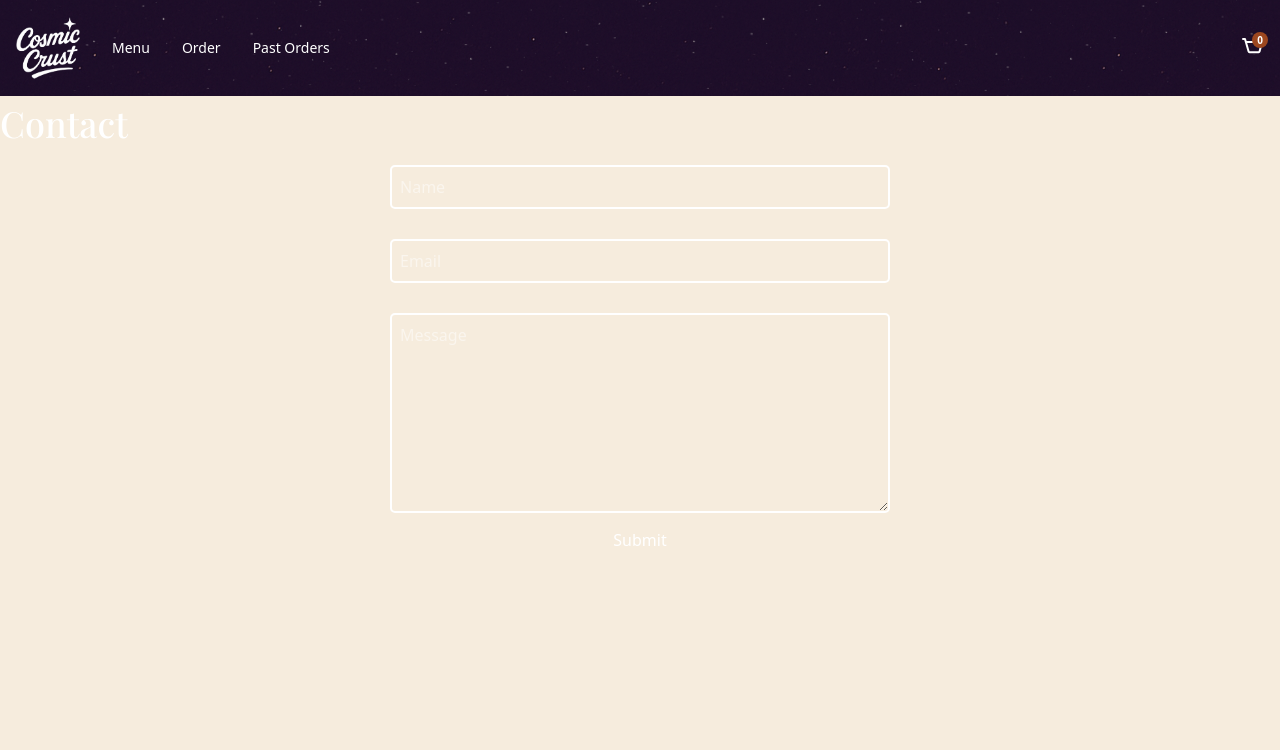
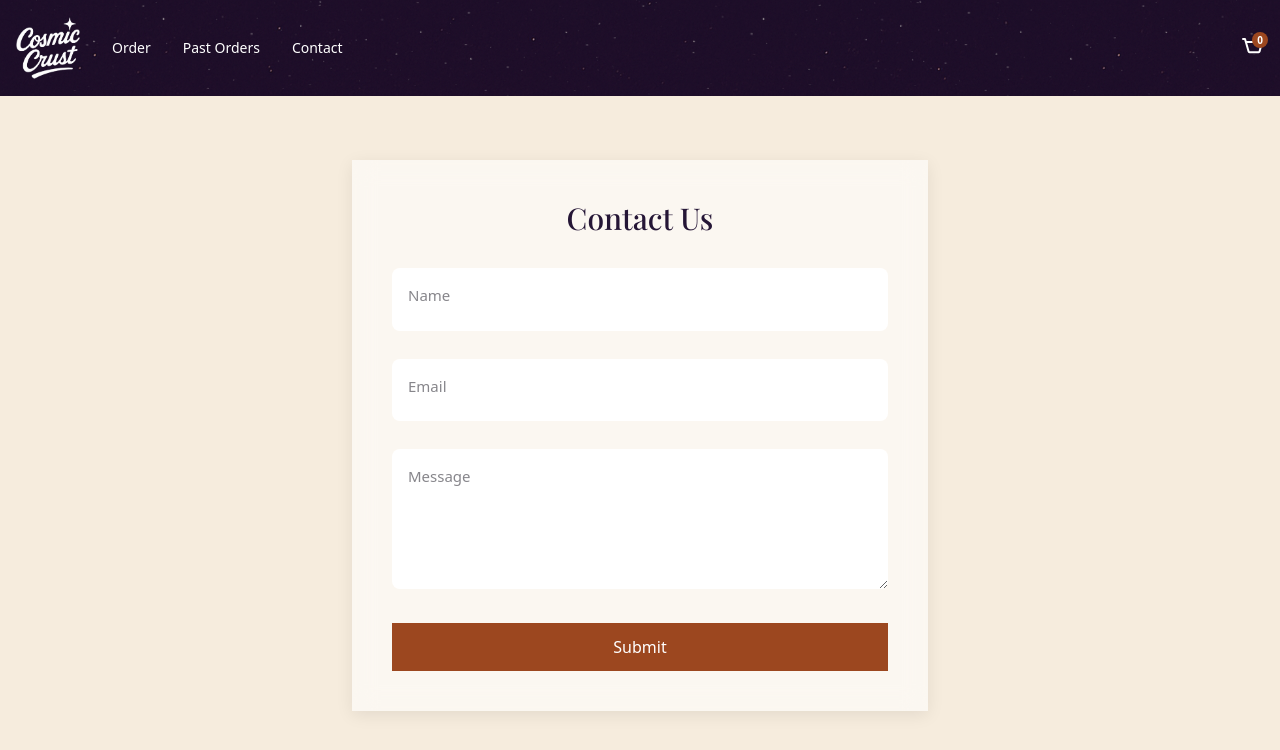
Before and after one commit to ejones29/cosmic-crust, a React (Vite) app in the folder client/: page /contact in a window 1280 px wide. Shown: the top 750 px of the page. Built offline with nearby package versions, Linux system fonts and the light colour scheme.

Commit message:
layers in tailwind styles on contact page / form and adds Contact nav items to header and bottom bar nav

```diff
--- a/client/src/components/BottomNav.tsx
+++ b/client/src/components/BottomNav.tsx
@@ -7,6 +7,7 @@ import { HiHome } from "react-icons/hi";
 import { FaReceipt, FaPizzaSlice } from "react-icons/fa";
 // import { RiAccountCircleFill } from "react-icons/ri";
 import { RiShoppingCart2Fill } from "react-icons/ri";
+import { FiMessageCircle } from "react-icons/fi";
 
 const NavItem = ({
   label,
@@ -36,8 +37,9 @@ const BottomNav: React.FC = () => {
   return (
     <nav className="bg-cosmic-midnight-plum shadow-deep rounded-pill fixed bottom-4 left-1/2 z-50 flex w-[92%] max-w-sm -translate-x-1/2 justify-around px-2 py-3 pb-[calc(env(safe-area-inset-bottom,0px)+0.75rem)] md:hidden">
       <NavItem label="Home" icon={<HiHome />} to="/" />
-      <NavItem label="Menu" icon={<FaPizzaSlice />} to="/menu" />
+      {/* <NavItem label="Menu" icon={<FaPizzaSlice />} to="/menu" /> */}
       <NavItem label="Order" icon={<FaReceipt />} to="/order" />
+      <NavItem label="Contact" icon={<FiMessageCircle />} to="/contact" />
       {/* Cart with badge */}
       <NavItem
         label="Cart"
--- a/client/src/components/Header.tsx
+++ b/client/src/components/Header.tsx
@@ -33,12 +33,12 @@ export const Header: React.FC = () => {
 
         {/* Center nav (desktop only) */}
         <nav className="hidden items-center gap-8 text-sm text-white md:flex">
-          <Link
+          {/* <Link
             to="/menu"
             className="text-white/85 transition-colors hover:text-white hover:drop-shadow-[0_0_6px_rgba(245,201,120,0.55)]"
           >
             Menu
-          </Link>
+          </Link> */}
           <Link
             to="/order"
             className="text-white/85 transition-colors hover:text-white hover:drop-shadow-[0_0_6px_rgba(245,201,120,0.55)]"
@@ -50,6 +50,12 @@ export const Header: React.FC = () => {
             className="text-white/85 transition-colors hover:text-white hover:drop-shadow-[0_0_6px_rgba(245,201,120,0.55)]"
           >
             Past Orders
+          </Link>
+          <Link
+            to="/contact"
+            className="text-white/85 transition-colors hover:text-white hover:drop-shadow-[0_0_6px_rgba(245,201,120,0.55)]"
+          >
+            Contact
           </Link>
         </nav>
         {/* Right: Cart Icon */}
--- a/client/src/public/styles.css
+++ b/client/src/public/styles.css
@@ -163,7 +163,6 @@ html {
 h1 {
   font-family: var(--display-font);
   font-weight: normal;
-  /* font-size: 48px; */
 }
 
 h2 {
@@ -194,7 +193,6 @@ p {
   font-family: var(--font);
   font-size: 16px;
   line-height: 1.5;
-  /* color: var(--border); */
 }
 
 ul,
@@ -203,7 +201,6 @@ ol {
 }
 
 a {
-  text-decoration: none;
   color: inherit;
 }
 
@@ -215,29 +212,6 @@ textarea {
 
 button {
   cursor: pointer;
-}
-
-.nav-cart {
-  margin-left: auto;
-  display: flex;
-  align-items: center;
-  justify-content: center;
-  font-size: 32px;
-}
-
-.nav-cart-number {
-  background-color: var(--secondary);
-  color: white;
-  display: flex;
-  align-items: center;
-  justify-content: center;
-  position: relative;
-  top: -17px;
-  left: -17px;
-  width: 20px;
-  height: 20px;
-  font-size: 12px;
-  border-radius: 50%;
 }
 
 #modal {
@@ -273,42 +247,3 @@ button {
   color: var(--primary);
   text-decoration: underline;
 }
-
-.contact form {
-  display: flex;
-  flex-direction: column;
-  align-items: center;
-  justify-items: center;
-}
-
-.contact input,
-.contact textarea {
-  width: 500px;
-  padding: 8px;
-  border: 2px solid var(--border);
-  border-radius: 5px;
-  margin-bottom: 15px;
-  margin-top: 15px;
-}
-
-.contact textarea {
-  min-height: 200px;
-}
-
-.contact input:focus,
-.contact textarea:focus {
-  border-color: var(--primary);
-}
-
-.contact input:disabled {
-  background-color: #999;
-}
-
-.contact h3 {
-  font-family: var(--font);
-  color: var(--secondary);
-  text-align: center;
-  margin: 50px;
-  font-weight: normal;
-  font-size: 30px;
-}
--- a/client/src/routes/contact.lazy.tsx
+++ b/client/src/routes/contact.lazy.tsx
@@ -1,49 +1,220 @@
-import { useFormStatus } from "react-dom";
 import { createLazyFileRoute } from "@tanstack/react-router";
 import { useMutation } from "@tanstack/react-query";
-import postContact from "../api/postContact.ts";
+import postContact from "../api/postContact";
+import { useState } from "react";
+import { Link } from "@tanstack/react-router";
 
 export const Route = createLazyFileRoute("/contact")({
   component: ContactRoute,
 });
 
+// ------------------
+// Validation helpers
+// ------------------
+function validateContactForm(form: ContactFormState): ContactErrors {
+  const errors: ContactErrors = {};
+
+  if (!form.name.trim()) {
+    errors.name = "Name is required.";
+  }
+
+  if (!form.email.trim()) {
+    errors.email = "Email is required.";
+  } else if (!/^[^\s@]+@[^\s@]+\.[^\s@]+$/.test(form.email)) {
+    errors.email = "Please enter a valid email address.";
+  }
+
+  if (!form.message.trim()) {
+    errors.message = "Message is required.";
+  }
+
+  return errors;
+}
+
+interface ContactFormState {
+  name: string;
+  email: string;
+  message: string;
+}
+
+interface ContactErrors {
+  name?: string;
+  email?: string;
+  message?: string;
+}
+
 function ContactRoute() {
+  const [form, setForm] = useState<ContactFormState>({
+    name: "",
+    email: "",
+    message: "",
+  });
+
+  const [errors, setErrors] = useState<ContactErrors>({});
+
   const mutation = useMutation({
     mutationKey: ["contact"],
-    mutationFn: function (formData) {
-      return postContact(
-        formData.get("name"),
-        formData.get("email"),
-        formData.get("message"),
-      );
-    },
+    mutationFn: (formData: FormData) =>
+      postContact(
+        formData.get("name") as string,
+        formData.get("email") as string,
+        formData.get("message") as string,
+      ),
   });
 
+  function handleSubmit(formData: FormData) {
+    const newErrors = validateContactForm({
+      name: formData.get("name") as string,
+      email: formData.get("email") as string,
+      message: formData.get("message") as string,
+    });
+
+    setErrors(newErrors);
+
+    if (Object.keys(newErrors).length === 0) {
+      mutation.mutate(formData);
+    }
+  }
+
   return (
-    <div className="contact">
-      <h2>Contact</h2>
-      {mutation.isSuccess ? (
-        <h3>Submitted!</h3>
-      ) : (
-        <form action={mutation.mutate}>
-          <ContactInput type="text" name="name" placeholder="Name" />
-          <ContactInput type="email" name="email" placeholder="Email" />
-          <textarea placeholder="Message" name="message"></textarea>
-          <button>Submit</button>
-        </form>
+    <div className="bg-cosmic-beige min-h-screen px-6 py-10 md:py-16">
+      <div className="shadow-card mx-auto max-w-xl rounded-[--radius-card] bg-white/60 p-8 backdrop-blur-md md:p-10">
+        <h2 className="text-h2 text-cosmic-midnight-plum mb-8 text-center">
+          Contact Us
+        </h2>
+
+        {mutation.isSuccess ? (
+          <div className="text-center">
+            {" "}
+            <h3 className="text-cosmic-midnight-plum animate-fade-up text-center text-xl font-semibold">
+              Message submitted! 🚀
+            </h3>
+            <Link
+              to="/"
+              className="text-cosmic-midnight-plum! mt-6 inline-block underline"
+            >
+              Return to Home
+            </Link>
+          </div>
+        ) : (
+          <form
+            action={handleSubmit}
+            className="animate-fade-up-slow flex flex-col gap-7"
+          >
+            {/* NAME FIELD */}
+            <FloatingInput
+              label="Name"
+              name="name"
+              type="text"
+              value={form.name}
+              error={errors.name}
+              onChange={(v) => setForm({ ...form, name: v })}
+            />
+
+            {/* EMAIL FIELD */}
+            <FloatingInput
+              label="Email"
+              name="email"
+              type="email"
+              value={form.email}
+              error={errors.email}
+              onChange={(v) => setForm({ ...form, email: v })}
+            />
+
+            {/* MESSAGE FIELD */}
+            <FloatingTextarea
+              label="Message"
+              name="message"
+              value={form.message}
+              error={errors.message}
+              onChange={(v) => setForm({ ...form, message: v })}
+            />
+
+            <button
+              className="bg-cosmic-orange rounded-[--radius-pill] px-6 py-3 text-center text-[16px] font-medium text-white transition hover:shadow-[0_0_14px_rgba(255,164,50,0.45)] disabled:cursor-not-allowed disabled:opacity-70"
+              disabled={mutation.isPending}
+            >
+              Submit
+            </button>
+          </form>
+        )}
+      </div>
+    </div>
+  );
+}
+
+// ------------------------------------------------------------
+// Floating INPUT component
+// ------------------------------------------------------------
+function FloatingInput({
+  label,
+  name,
+  type,
+  value,
+  error,
+  onChange,
+}: {
+  label: string;
+  name: string;
+  type: string;
+  value: string;
+  error?: string;
+  onChange: (value: string) => void;
+}) {
+  return (
+    <div className="relative">
+      <input
+        name={name}
+        type={type}
+        value={value}
+        onChange={(e) => onChange(e.target.value)}
+        className={`peer text-cosmic-space w-full rounded-lg border p-4 pt-6 text-[15px] ${error ? "border-red-500" : "border-cosmic-shadow/40"} focus:border-cosmic-orange focus:ring-cosmic-orange/30 bg-white transition focus:ring-2`}
+        placeholder=" "
+      />
+
+      <label className="text-cosmic-space/50 peer-focus:text-cosmic-orange pointer-events-none absolute top-4 left-4 text-[15px] transition-all peer-not-placeholder-shown:top-1 peer-not-placeholder-shown:text-xs peer-placeholder-shown:top-4 peer-placeholder-shown:text-[15px] peer-focus:top-1 peer-focus:text-xs">
+        {label}
+      </label>
+
+      {error && (
+        <p className="animate-fade-up mt-1 text-sm text-red-600">{error}</p>
       )}
     </div>
   );
 }
 
-function ContactInput(props) {
-  const { pending } = useFormStatus();
+// ------------------------------------------------------------
+// Floating TEXTAREA component
+// ------------------------------------------------------------
+function FloatingTextarea({
+  label,
+  name,
+  value,
+  error,
+  onChange,
+}: {
+  label: string;
+  name: string;
+  value: string;
+  error?: string;
+  onChange: (value: string) => void;
+}) {
   return (
-    <input
-      disabled={pending}
-      name={props.name}
-      type={props.type}
-      placeholder={props.placeholder}
-    />
+    <div className="relative">
+      <textarea
+        name={name}
+        value={value}
+        onChange={(e) => onChange(e.target.value)}
+        placeholder=" "
+        className={`peer text-cosmic-space min-h-[140px] w-full rounded-lg border p-4 pt-6 text-[15px] ${error ? "border-red-500" : "border-cosmic-shadow/40"} focus:border-cosmic-orange focus:ring-cosmic-orange/30 bg-white transition focus:ring-2`}
+      />
+      <label className="text-cosmic-space/50 peer-focus:text-cosmic-orange pointer-events-none absolute top-4 left-4 text-[15px] transition-all peer-not-placeholder-shown:top-1 peer-not-placeholder-shown:text-xs peer-placeholder-shown:top-4 peer-placeholder-shown:text-[15px] peer-focus:top-1 peer-focus:text-xs">
+        {label}
+      </label>
+
+      {error && (
+        <p className="animate-fade-up mt-1 text-sm text-red-600">{error}</p>
+      )}
+    </div>
   );
 }
```
